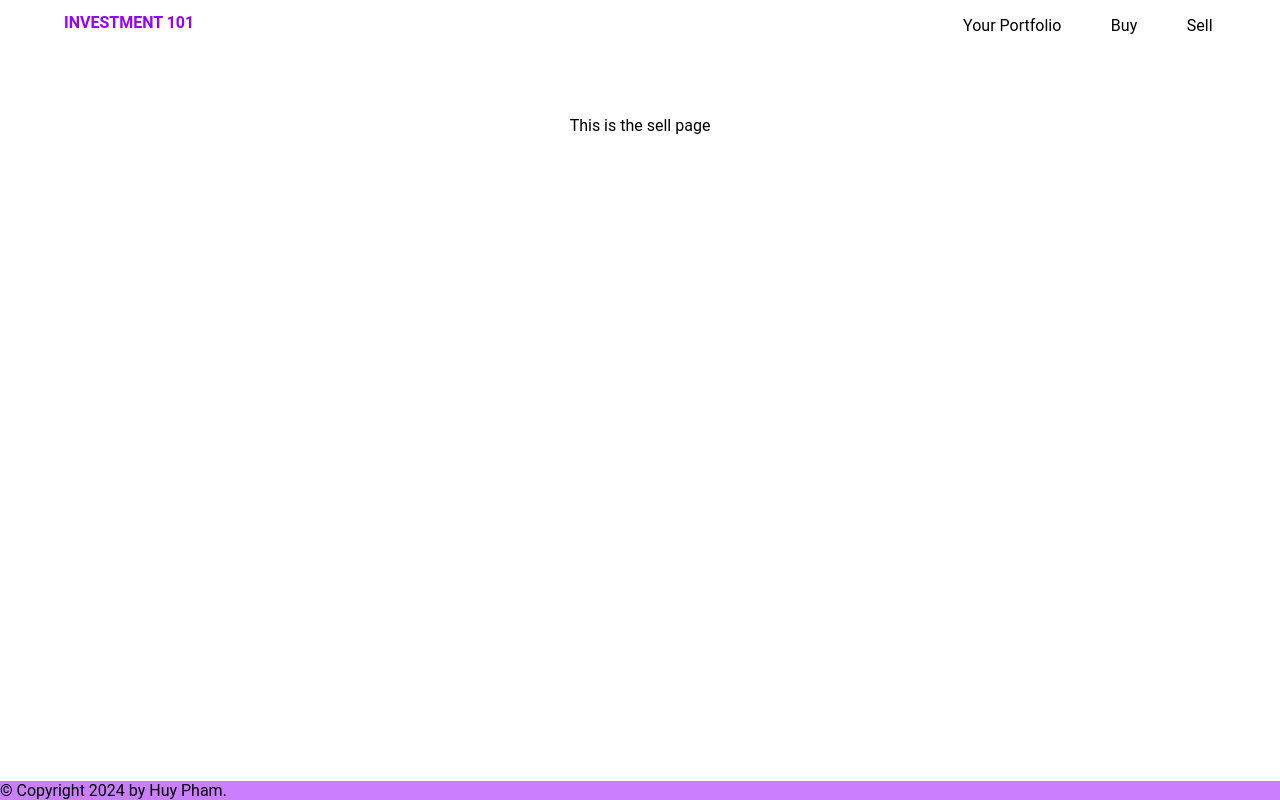
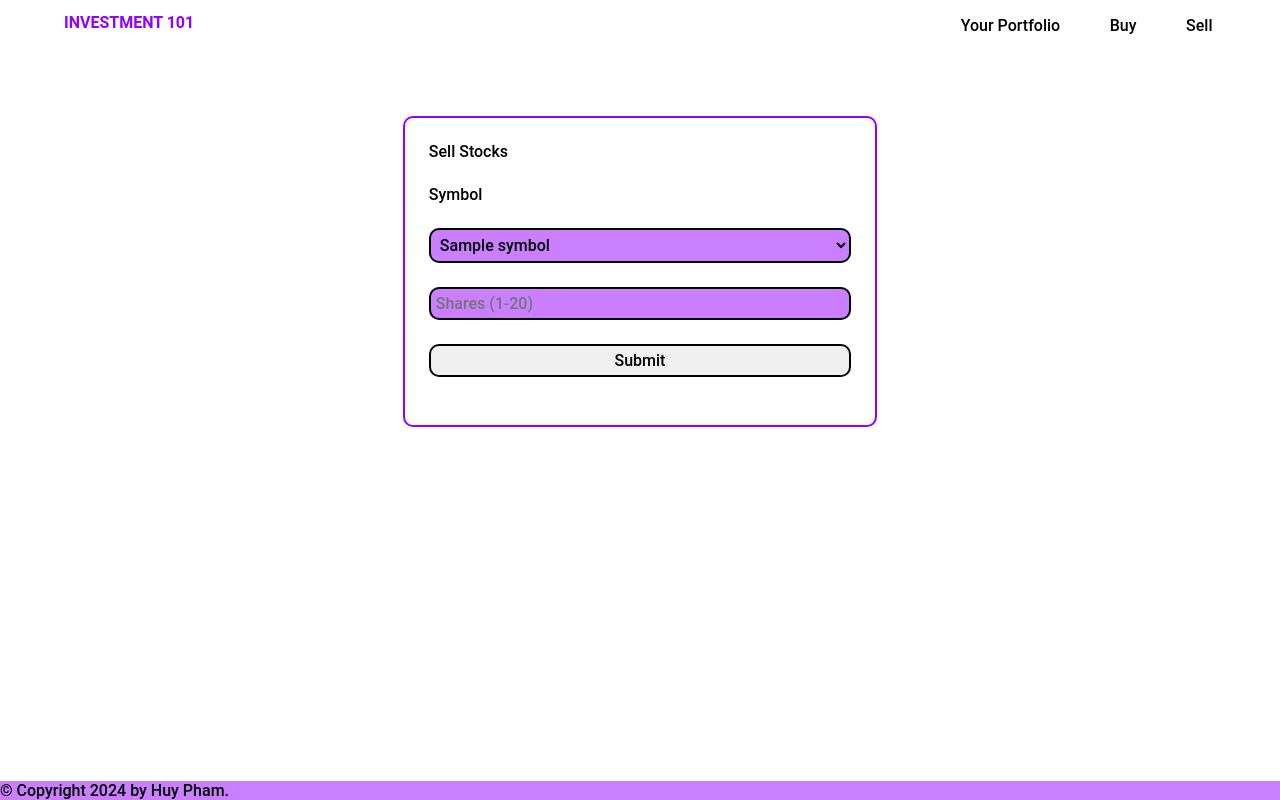
Before and after one commit to huyphamsofteng/InvestmentPortfolio, a Flask app: template templates/sell.html in a window 1280 px wide. Run offline with Flask 3, Linux system fonts and the light colour scheme; the template is opened without the code that fills it: most values are stand-ins (such as "Sample title", 1, 10 or a date in 2020).

Commit message:
Add Buy Sell Display function

```diff
--- a/app.py
+++ b/app.py
@@ -5,48 +5,83 @@ from flask import abort, redirect, url_for
 from helper import *
 
 app = Flask(__name__)
-stocks = []
-stock = {
-    "symbol": "symbol",
-    "shares": "shares",
-    "book_value": "book_value",
-    "market_price": "market_price"
+user = {
+    "user_id": 1,
+    "user_name": "admin",
+    "user_password": "password",
+    "total_value": 10000
 }
 @app.route("/", methods=['POST', 'GET'])
 def index():
-    stocks = [
-        {
-        "symbol": "VOO",
-        "shares": "10",
-        "book_value": "350",
-        "market_price": "456"
-        },
-        {
-        "symbol": "APPL",
-        "shares": "5",
-        "book_value": "375",
-        "market_price": "478"
-        }
-    ]
+    db_check = check_db()
+    stocks = []
+    if( not db_check):
+       error_m = "Cannot connect to Database. Please try again."
+       return render_template('error.html',error_m = error_m),404
+    cnx = mysql.connector.connect(user='dpham', password='0918', host='127.0.0.1', database='stockbase')
+    cursor = cnx.cursor()
+    user_id = 1
+    stocks = get_all_stocks(user_id)
     return render_template('index.html', stocks = stocks),200
 
 @app.route("/buy", methods=['POST', 'GET'])
 def buy():
     if request.method == 'POST':
-        symbol = request.form['symbol']
-        if(check(symbol)):
-            stock["price"] = get_price(symbol)
-            stock["symbol"] = symbol
-            stocks.append(stock)
-            return redirect(url_for('index.html'))
+        symbol = request.form['symbol'].upper()
+        shares = int(request.form['shares'])
+        user_id = 1
+        check_buy = True
+        stocks = get_all_stocks(user_id)
+        check_api = check(symbol)
+        if(check_api):
+            if check_api == 429:
+                error_m = "Too Many Request! Please Try Again Tomorrow!"
+                return render_template('error.html',error_m = error_m),404
+            for stock in stocks:
+                if stock["symbol"] == symbol:
+                    market_value = get_price(symbol)
+                    book_value = stock["book_value"] + market_value * shares
+                    shares = stock["shares"] + shares
+                    total_value = user["total_value"] - book_value
+                    cursor.execute(f"UPDATE stock SET book_value = {book_value}, shares = {shares} WHERE symbol = '{symbol}'")
+                    cursor.execute(f"UPDATE user SET total_value = {total_value}")
+                    cnx.commit()
+                    check_buy = False
+            if check_buy == True:
+                book_value = get_price(symbol) * shares
+                book_value = round(book_value, 2)
+                cursor.execute(f"INSERT INTO stock (symbol, book_value, shares, user_id) VALUES ('{symbol}',{book_value},{shares},{user_id})")
+                cnx.commit()
+            return redirect(url_for('index'))
         else:
-            return render_template('error.html'), 404
+            error_m = "Symbol Not Found!"
+            return render_template('error.html',error_m = error_m),404
     else:
         return render_template('buy.html'),200
 
 @app.route("/sell", methods=['POST', 'GET'])
 def sell():
-    return render_template('sell.html'),200
+    if request.method == 'POST':
+        symbol = request.form['symbol'].upper()
+        shares = int(request.form['shares'])
+        user_id = 1
+        cursor.execute(f"SELECT * FROM stock WHERE user_id = {user_id} AND symbol = '{symbol}'")
+        temp = cursor.fetchone()
+        if temp[2] < shares:
+            error_m = "Shares are not enough!"
+            return render_template('error.html',error_m = error_m),404
+        total_value = user['total_value'] + temp[2] * get_price(symbol)
+        book_value = temp[1] - temp[1] / temp[2] * shares
+        shares = temp[2] - shares
+        cursor.execute(f"UPDATE user SET total_value = {total_value}")
+        cursor.execute(f"UPDATE stock SET book_value = {book_value}, shares = {shares} WHERE symbol = '{symbol}'")
+        cnx.commit()
+        return redirect(url_for('index'))
+    else:
+        user_id = 1
+        stocks = []
+        stocks = get_all_stocks(user_id)
+        return render_template('sell.html', stocks = stocks),200
 
 @app.route("/error")
 def error():
--- /dev/null
+++ b/static/script/script.js
@@ -0,0 +1,12 @@
+const bv = document.querySelectorAll(".bv")
+const mv = document.querySelectorAll(".mv")
+const row = document.querySelectorAll(".stock-row")
+
+for (let i = 0; i < bv.length; i++){
+    if (parseInt(bv[i].innerHTML) >= parseInt(mv[i].innerHTML)){
+        row[i].classList.add("plus")
+    }
+    else{
+        row[i].classList.add("minus")
+    }
+}
--- a/static/styles/styles.css
+++ b/static/styles/styles.css
@@ -10,6 +10,9 @@ html{
     scroll-behavior: smooth;
 	--color-1: #9400FF;
 	--color-2: #393E46;
+	--color-3: rgba(148, 0, 255, 0.5);
+	--color-4: green;
+	--color-5: red;
 }
 #content{
 	display: flex;
@@ -20,12 +23,13 @@ html{
 #footer{
 	position: absolute;
 	bottom: 0;
-	background-color: rgba(148, 0, 255, 0.5);
+	background-color: var(--color-3);
 	width: 100%;
 }
 body {
     font-family: "Roboto", sans-serif;
 	font-size: 1rem;
+	font-weight: 500;
 }
 a{
 	text-decoration: none;
@@ -67,7 +71,7 @@ a{
 }
 
 .stock-info, .stock-detail{
-	border: 1.5px solid var(--color-1);
+	border: 2px solid var(--color-1);
 	border-radius: 10px;
 	padding: 5%;
 	display: flex;
@@ -97,7 +101,8 @@ a{
 }
 .stock-symbol{
 	display: flex;
-	column-gap: 1vw;
+	gap: 1vw;
+	flex-wrap: wrap;
 }
 .stock-symbol-item{
 	padding: 16.8px;
@@ -107,5 +112,74 @@ a{
 }
 
 .stock-alert{
+	background-color: var(--color-1);
+	border-radius: 50px;
+	color: white;
+	padding: 5px;
+}
 
+.stock-detail table{
+	text-align: center;
 }
+.stock-detail table td{
+	padding: 10px;
+}
+
+/* buy section */
+
+.stock-buy, .stock-sell{
+	display: flex;
+	flex-direction: column;
+	border: 2px solid var(--color-1);
+	border-radius: 10px;
+	padding: 3vh;
+}
+
+.stock-buy form, .stock-sell form{
+	padding: 3vh 0;
+	display: flex;
+	flex-direction: column;
+	row-gap: 3vh;
+}
+
+#symbol, #shares{
+	background-color: var(--color-3);
+	border-radius: 10px;
+	border: 2px solid black;
+	padding: 5px;
+}
+
+.stock-buy-submit, .stock-sell-submit{
+	border: 2px solid black;
+	padding: 5px;
+	border-radius: 10px;
+}
+.stock-buy-submit:hover, .stock-sell-submit:hover{
+	color: var(--color-1);
+	background-color: white;
+	transition: all 200ms;
+}
+.plus{
+	color: var(--color-4);
+}
+.minus{
+	color: var(--color-5);
+}
+.error-container{
+	display: flex;
+	flex-direction: column;
+}
+.error-img{
+	width: 23vw;
+}
+.error-text{
+	padding: 10px;
+	color: white;
+	background-color: var(--color-5);
+	text-align: center;
+}
+
+/* stock sell section */
+.stock-sell{
+	width: 33vw;
+}
--- a/templates/base.html
+++ b/templates/base.html
@@ -24,6 +24,7 @@
         {% block footer %}
         &copy; Copyright 2024 by <a href ='https://devhuypham.me'>Huy Pham</a>.
         {% endblock %}
+        <script src="{{ url_for('static', filename='script/script.js') }}"></script>
     </div>
 </body>
 </html>
--- a/templates/error.html
+++ b/templates/error.html
@@ -1,5 +1,8 @@
 {% extends "base.html" %}
 {% block title %}Error Page{% endblock %}
 {% block content %}
-<h1>This is the error page</h1>
+<div class="error-container">
+    <h1 class="error-text">{{ error_m }}</h1>
+    <img src="{{ url_for('static', filename='img/error.svg') }}" class="error-img">
+</div>
 {% endblock %}
--- a/templates/sell.html
+++ b/templates/sell.html
@@ -1,5 +1,17 @@
 {% extends "base.html" %}
 {% block title %}Sell{% endblock %}
 {% block content %}
-<h1>This is the sell page</h1>
+<div class="stock-sell">
+    <h1>Sell Stocks</h1>
+    <form action="/sell" method="POST">
+        <label for="symbol">Symbol</label>
+        <select id="symbol" name="symbol" placeholder="Choose Symbol" required>
+            {% for stock in stocks %}
+                <option value = "{{ stock['symbol'] }}">{{ stock["symbol"] }}</option>
+            {% endfor %}
+        </select>
+        <input type="number" id="shares" name="shares" min="1" max="20" placeholder="Shares (1-20)" required>
+        <input type="submit" value="Submit" class="stock-sell-submit">
+    </form>
+</div>
 {% endblock %}
```
Also changed, not shown: helper.py (+34 -9 lines), templates/buy.html (+9 -6 lines), templates/index.html (+10 -7 lines), static/img/error.svg (added).
